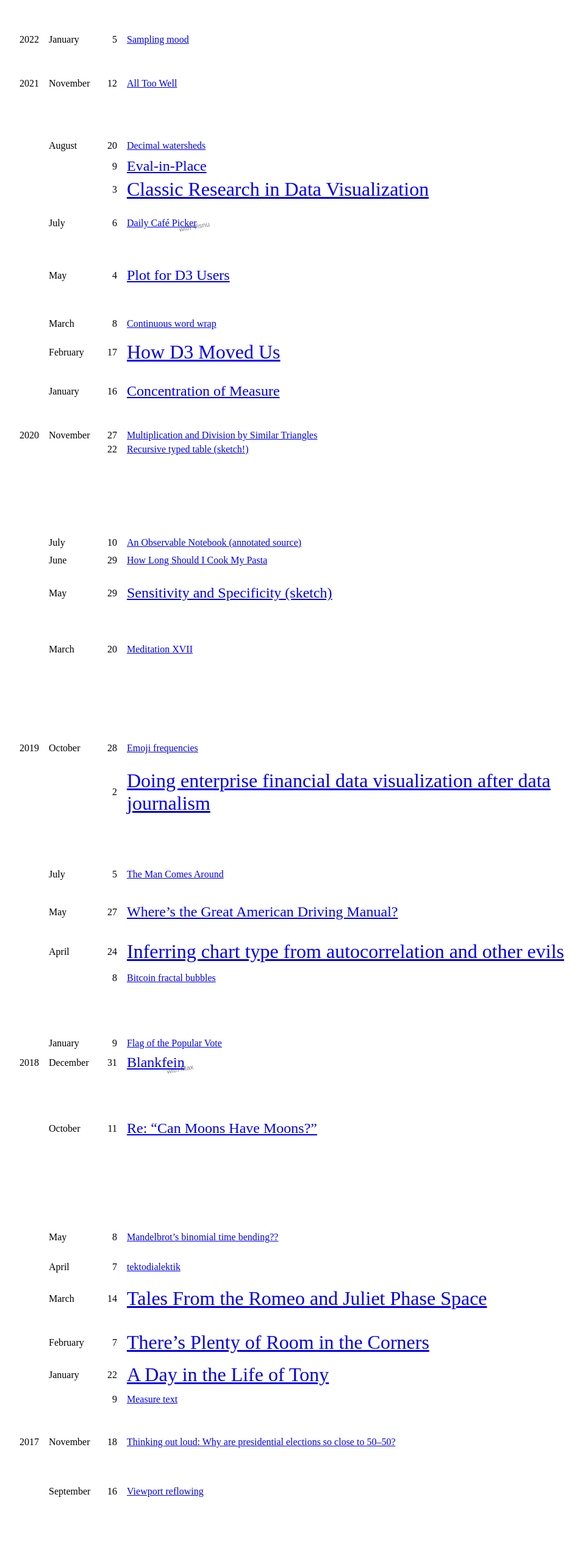
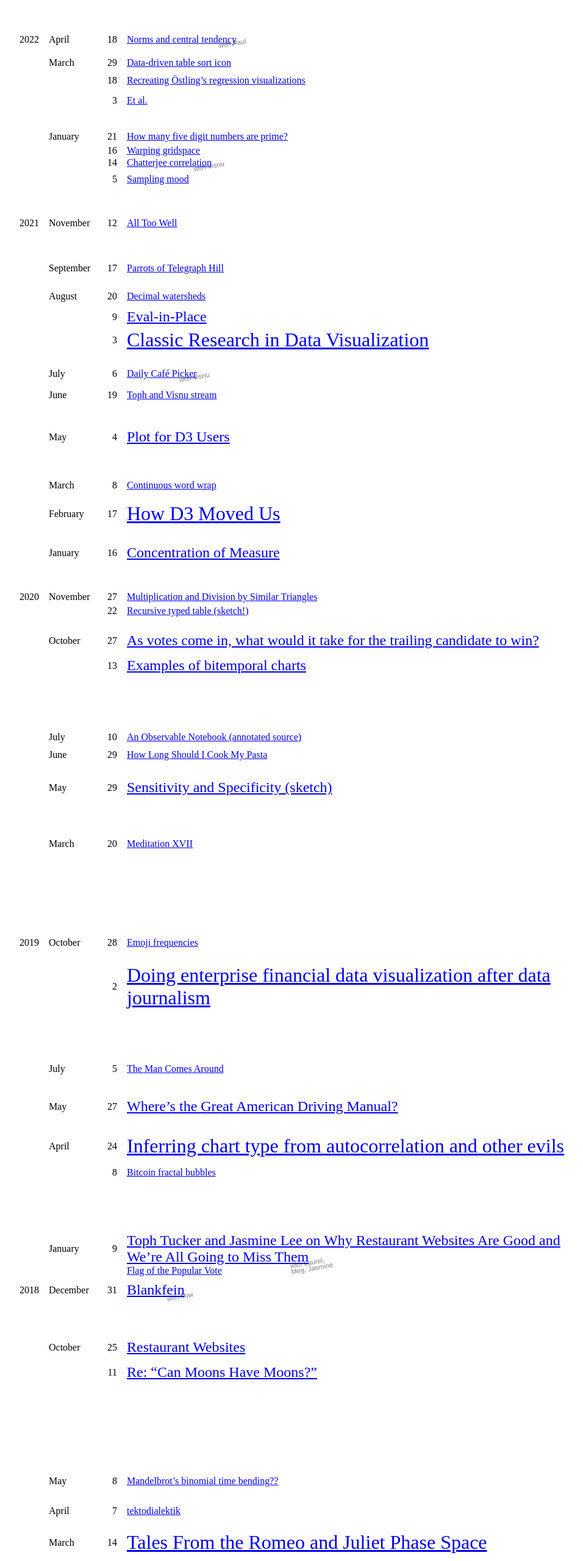
Before and after one commit to tophtucker/tophtucker.github.io, a plain HTML site: page index2.html in a window 1280 px wide. Shown: the top 2560 px of the page at 61% size, without its empty margins (138-1094 px from the left). Drawn offline with Linux system fonts and the light colour scheme.

Commit message:
Update index of works

```diff
--- a/index2.html
+++ b/index2.html
@@ -88,21 +88,86 @@
 
     </style>
     <div class="container">
-    <div class="item" style="margin-bottom: 54px;">
+      <!-- Generated with https://observablehq.com/d/ff3cadadd5f6572c -->
+        <div class="item" style="margin-bottom: 20px;">
           <div class="year">2022</div>
+          <div class="month">April</div>
+          <div class="day">18</div>
+          <div class="date">April 18, 2022</div>
+          <div>
+            <a href="https://observablehq.com/@tophtucker/norms-and-central-tendency">Norms and central tendency<div class="note">with Paul</div></a>
+          </div>
+        </div><div class="item" style="margin-bottom: 11px;">
+          <div class="year"></div>
+          <div class="month">March</div>
+          <div class="day">29</div>
+          <div class="date">March 29, 2022</div>
+          <div>
+            <a href="https://observablehq.com/@tophtucker/data-driven-table-sort-icon">Data-driven table sort icon</a>
+          </div>
+        </div><div class="item" style="margin-bottom: 15px;">
+          <div class="year"></div>
+          <div class="month"></div>
+          <div class="day">18</div>
+          <div class="date">March 18, 2022</div>
+          <div>
+            <a href="https://observablehq.com/@tophtucker/recreating-ostlings-regression-visualizations">Recreating Östling’s regression visualizations</a>
+          </div>
+        </div><div class="item" style="margin-bottom: 41px;">
+          <div class="year"></div>
+          <div class="month"></div>
+          <div class="day"> 3</div>
+          <div class="date">March  3, 2022</div>
+          <div>
+            <a href="https://observablehq.com/@tophtucker/et-al">Et al.</a>
+          </div>
+        </div><div class="item" style="margin-bottom: 5px;">
+          <div class="year"></div>
           <div class="month">January</div>
+          <div class="day">21</div>
+          <div class="date">January 21, 2022</div>
+          <div>
+            <a href="https://observablehq.com/@tophtucker/how-many-five-digit-numbers-are-prime">How many five digit numbers are prime?</a>
+          </div>
+        </div><div class="item" style="margin-bottom: 2px;">
+          <div class="year"></div>
+          <div class="month"></div>
+          <div class="day">16</div>
+          <div class="date">January 16, 2022</div>
+          <div>
+            <a href="https://observablehq.com/@tophtucker/warping-gridspace?collection=@tophtucker/sketches https://observablehq.com/@tophtucker/warping-gridspace">Warping gridspace</a>
+          </div>
+        </div><div class="item" style="margin-bottom: 9px;">
+          <div class="year"></div>
+          <div class="month"></div>
+          <div class="day">14</div>
+          <div class="date">January 14, 2022</div>
+          <div>
+            <a href="https://observablehq.com/@tophtucker/chatterjee-correlation">Chatterjee correlation<div class="note">with Visnu</div></a>
+          </div>
+        </div><div class="item" style="margin-bottom: 54px;">
+          <div class="year"></div>
+          <div class="month"></div>
           <div class="day"> 5</div>
           <div class="date">January  5, 2022</div>
           <div>
             <a href="https://observablehq.com/@tophtucker/sampling-mood?collection=@tophtucker/sketches https://observablehq.com/@tophtucker/sampling-mood">Sampling mood</a>
           </div>
-        </div><div class="item" style="margin-bottom: 84px;">
+        </div><div class="item" style="margin-bottom: 56px;">
           <div class="year">2021</div>
           <div class="month">November</div>
           <div class="day">12</div>
           <div class="date">November 12, 2021</div>
           <div>
             <a href="https://observablehq.com/@tophtucker/all-too-well?collection=@tophtucker/sketches https://observablehq.com/@tophtucker/all-too-well">All Too Well</a>
+          </div>
+        </div><div class="item" style="margin-bottom: 28px;">
+          <div class="year"></div>
+          <div class="month">September</div>
+          <div class="day">17</div>
+          <div class="date">September 17, 2021</div>
+          <div>
+            <a href="https://observablehq.com/@tophtucker/parrots-of-telegraph-hill">Parrots of Telegraph Hill</a>
           </div>
         </div><div class="item" style="margin-bottom: 11px;">
           <div class="year"></div>
@@ -128,13 +193,21 @@
           <div style="font-size: 2em;">
             <a href="https://observablehq.com/@tophtucker/classic-research-in-data-visualization">Classic Research in Data Visualization</a>
           </div>
-        </div><div class="item" style="margin-bottom: 63px;">
+        </div><div class="item" style="margin-bottom: 17px;">
           <div class="year"></div>
           <div class="month">July</div>
           <div class="day"> 6</div>
           <div class="date">July  6, 2021</div>
           <div>
             <a href="https://observablehq.com/@tophtucker/daily-cafe-picker?collection=@tophtucker/sketches https://observablehq.com/@tophtucker/daily-cafe-picker">Daily Café Picker<div class="note">with Visnu</div></a>
+          </div>
+        </div><div class="item" style="margin-bottom: 46px;">
+          <div class="year"></div>
+          <div class="month">June</div>
+          <div class="day">19</div>
+          <div class="date">June 19, 2021</div>
+          <div>
+            <a href="https://observablehq.com/@visnup/toph-and-visnu-stream">Toph and Visnu stream</a>
           </div>
         </div><div class="item" style="margin-bottom: 57px;">
           <div class="year"></div>
@@ -176,13 +249,29 @@
           <div>
             <a href="https://observablehq.com/@tophtucker/multiplication-and-division-by-similar-triangles?collection=@tophtucker/sketches https://observablehq.com/@tophtucker/multiplication-and-division-by-similar-triangles">Multiplication and Division by Similar Triangles</a>
           </div>
-        </div><div class="item" style="margin-bottom: 135px;">
+        </div><div class="item" style="margin-bottom: 26px;">
           <div class="year"></div>
           <div class="month"></div>
           <div class="day">22</div>
           <div class="date">November 22, 2020</div>
           <div>
             <a href="https://observablehq.com/@tophtucker/recursive-typed-table-sketch?collection=@tophtucker/sketches https://observablehq.com/@tophtucker/recursive-typed-table-sketch">Recursive typed table (sketch!)</a>
+          </div>
+        </div><div class="item" style="margin-bottom: 14px;">
+          <div class="year"></div>
+          <div class="month">October</div>
+          <div class="day">27</div>
+          <div class="date">October 27, 2020</div>
+          <div style="font-size: 1.5em;">
+            <a href="https://observablehq.com/@observablehq/visualizing-partial-election-results">As votes come in, what would it take for the trailing candidate to win?</a>
+          </div>
+        </div><div class="item" style="margin-bottom: 95px;">
+          <div class="year"></div>
+          <div class="month"></div>
+          <div class="day">13</div>
+          <div class="date">October 13, 2020</div>
+          <div style="font-size: 1.5em;">
+            <a href="https://observablehq.com/@tophtucker/examples-of-bitemporal-charts">Examples of bitemporal charts</a>
           </div>
         </div><div class="item" style="margin-bottom: 11px;">
           <div class="year"></div>
@@ -264,15 +353,23 @@
           <div>
             <a href="https://observablehq.com/@tophtucker/bitcoin-fractal-bubbles?collection=@tophtucker/sketches https://observablehq.com/@tophtucker/bitcoin-fractal-bubbles">Bitcoin fractal bubbles</a>
           </div>
-        </div><div class="item" style="margin-bottom: 9px;">
+        </div><div class="item" style="margin-bottom: 0px;">
           <div class="year"></div>
           <div class="month">January</div>
           <div class="day"> 9</div>
           <div class="date">January  9, 2019</div>
+          <div style="font-size: 1.5em;">
+            <a href="https://www.are.na/blog/restaurant-websites">Toph Tucker and Jasmine Lee on Why Restaurant Websites Are Good and We’re All Going to Miss Them<div class="note">with Laurel, Meg, Jasmine</div></a>
+          </div>
+        </div><div class="item" style="margin-bottom: 9px;">
+          <div class="year"></div>
+          <div class="month"></div>
+          <div class="day"></div>
+          <div class="date">January  9, 2019</div>
           <div>
             <a href="https://observablehq.com/@tophtucker/flag-of-the-popular-vote/3?collection=@tophtucker/sketches https://observablehq.com/@tophtucker/flag-of-the-popular-vote/3">Flag of the Popular Vote</a>
           </div>
-        </div><div class="item" style="margin-bottom: 81px;">
+        </div><div class="item" style="margin-bottom: 67px;">
           <div class="year">2018</div>
           <div class="month">December</div>
           <div class="day">31</div>
@@ -280,9 +377,17 @@
           <div style="font-size: 1.5em;">
             <a href="http://www.tophtucker.com/blankfein/">Blankfein<div class="note">with Max</div></a>
           </div>
+        </div><div class="item" style="margin-bottom: 14px;">
+          <div class="year"></div>
+          <div class="month">October</div>
+          <div class="day">25</div>
+          <div class="date">October 25, 2018</div>
+          <div style="font-size: 1.5em;">
+            <a href="https://www.are.na/toph-tucker/restaurant-websites-12le9svzxtg">Restaurant Websites</a>
+          </div>
         </div><div class="item" style="margin-bottom: 156px;">
           <div class="year"></div>
-          <div class="month">October</div>
+          <div class="month"></div>
           <div class="day">11</div>
           <div class="date">October 11, 2018</div>
           <div style="font-size: 1.5em;">
```
